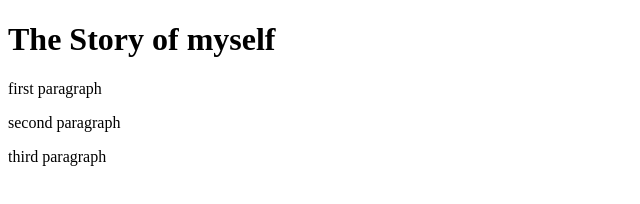
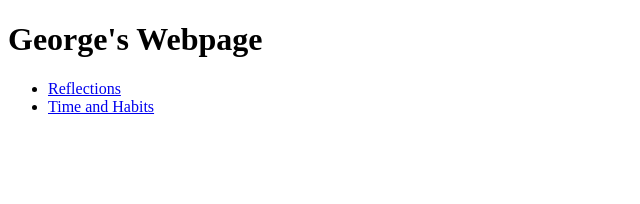
Before and after one commit to george-fg/george-fg.github.io, a plain HTML site: page index.html in a window 1280 px wide. Shown: the whole page, without its empty margins (0-640 px from the left). Drawn offline with Linux system fonts and the light colour scheme.

Commit message:
linked blogs to home page

```diff
--- a/index.html
+++ b/index.html
@@ -7,17 +7,12 @@
   </head>
 
   <body>
-    <h1>The Story of myself</h1>
+    <h1>George's Webpage</h1>
 
-    <p>
-      first paragraph
-    </p>
-    <p>
-      second paragraph
-    </p>
-    <p>
-      third paragraph
-    </p>
+    <ul>
+      <li><a href="blog/c1-reflection-blog.html">Reflections</a>
+      <li><a href="blog/c1-time-and-habits-blog.html">Time and Habits</a></li>
+    </ul>
 
   </body>
 </html>
```
